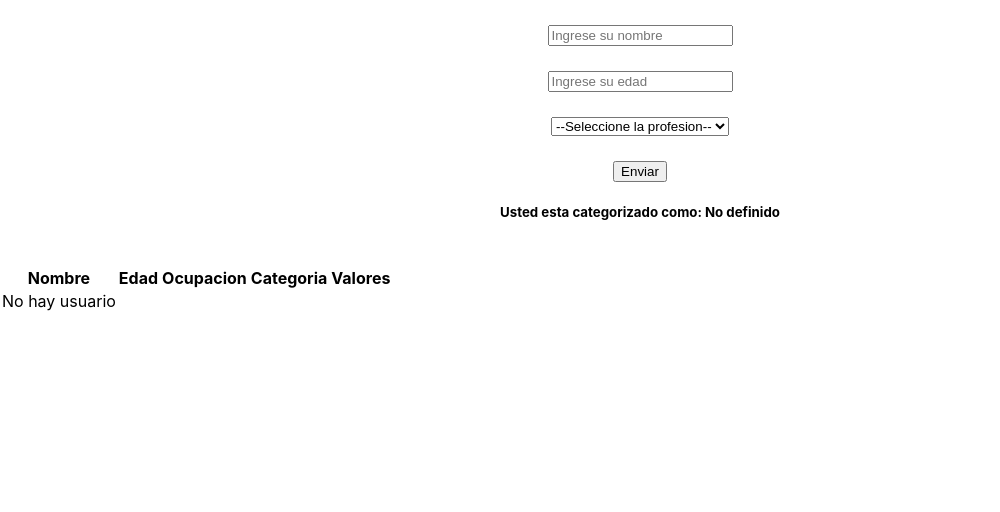
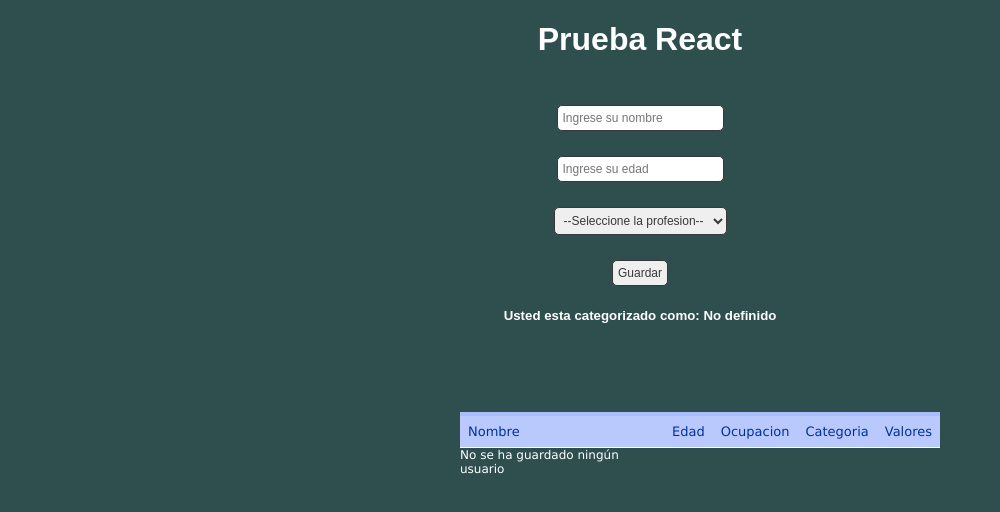
Before and after one commit to jeantr35/actividad-react, a React (Create React App) app: page / in a window 1280 px wide. Shown: the top 512 px of the page, without its empty margins (0-1000 px from the left). Built offline with nearby package versions, Linux system fonts and the light colour scheme.

Commit message:
Estilos agregados

```diff
--- a/src/Components/Form.jsx
+++ b/src/Components/Form.jsx
@@ -46,15 +46,15 @@ const Formulario = ({ setData }) => {
 
   return (
     <Fragment>
-      <form className="form-data" onSubmit={handleSubmit(SendData)}>
-
+      <form className="formData" onSubmit={handleSubmit(SendData)}>
+        <h1>Prueba React</h1>
         <input onChange={handleInputChange}
           type="text"
           name="name"
           className="form-control my-2"
           placeholder="Ingrese su nombre"
         />
-        <input onChange={handleInputChange}
+        <input  onChange={handleInputChange}
           type="number"
           name="age"
           className="form-control my-2"
@@ -62,13 +62,13 @@ const Formulario = ({ setData }) => {
         />
         <select name="occupation" onChange={handleInputChange}>
           <option value="choose">--Seleccione la profesion--</option>
-          <option value="student">Estudiante</option>
-          <option value="employee">Empleado</option>
-          <option value="retired">Jubilado</option>
+          <option value="Estudiante">Estudiante</option>
+          <option value="Empleado">Empleado</option>
+          <option value="Jubilado">Jubilado</option>
         </select>
 
         <button type="submit" className="btn btn-primary">
-          Enviar
+          Guardar
         </button>
           <Age age={user.age} user={user} />
       </form>
--- a/src/Components/Table.jsx
+++ b/src/Components/Table.jsx
@@ -25,7 +25,7 @@ function Table(props) {
                            <td>{user.category}</td>
                            <td>{user.attitudes}</td>
                         </tr>
-                           )) : (<tr>No hay usuario</tr>)
+                           )) : (<tr>No se ha guardado ningún usuario</tr>)
                    }
                 </tbody>
             </table>
--- a/src/Styles/FormStyle.css
+++ b/src/Styles/FormStyle.css
@@ -1,4 +1,4 @@
-.form-data{
+.formData{
     margin: 0 auto;
     display: flex;
     flex-direction: column;
@@ -7,16 +7,21 @@
 
 
 }
-input{
-    margin: 25px 40px 0px
+input, select, button{
+    margin: 25px 40px 0px;
+    border: 1px solid #393939;
+    border-radius: 5px 5px 5px 5px;
+    color: #393939;
+    font-size: 12px;
+    padding: 5px;
 }
 
 select{
-    margin: 25px 40px 0px
+    margin: 25px 40px 0px;
 
 }
 
 button{
-    margin: 25px 40px 0px
+    margin: 25px 40px 0px;
 
 }
--- a/src/index.css
+++ b/src/index.css
@@ -5,9 +5,44 @@ body {
     sans-serif;
   -webkit-font-smoothing: antialiased;
   -moz-osx-font-smoothing: grayscale;
+  background-color: darkslategray;
+  color: white;
 }
 
 code {
   font-family: source-code-pro, Menlo, Monaco, Consolas, 'Courier New',
     monospace;
 }
+
+body {font-family: Arial, Helvetica, sans-serif;}
+
+table {
+  font-family: "Lucida Sans Unicode", "Lucida Grande", Sans-Serif;
+  font-size: 12px;
+  margin: 45px;
+  width: 480px;
+  text-align: left;
+  border-collapse: collapse;
+  margin-left: 460px;
+
+}
+
+th {
+  font-size: 13px;
+  font-weight: normal;
+  padding: 8px;
+  background: #b9c9fe;
+  border-top: 4px solid #aabcfe;
+  border-bottom: 1px solid #fff;
+  color: #039; }
+
+td {
+  padding: 8px;
+  background: #e8edff;
+  border-bottom: 1px solid #fff;
+  color: #669;
+  border-top: 1px solid transparent; }
+
+tr:hover td {
+  background: #d0dafd;
+  color: #339; }
```
